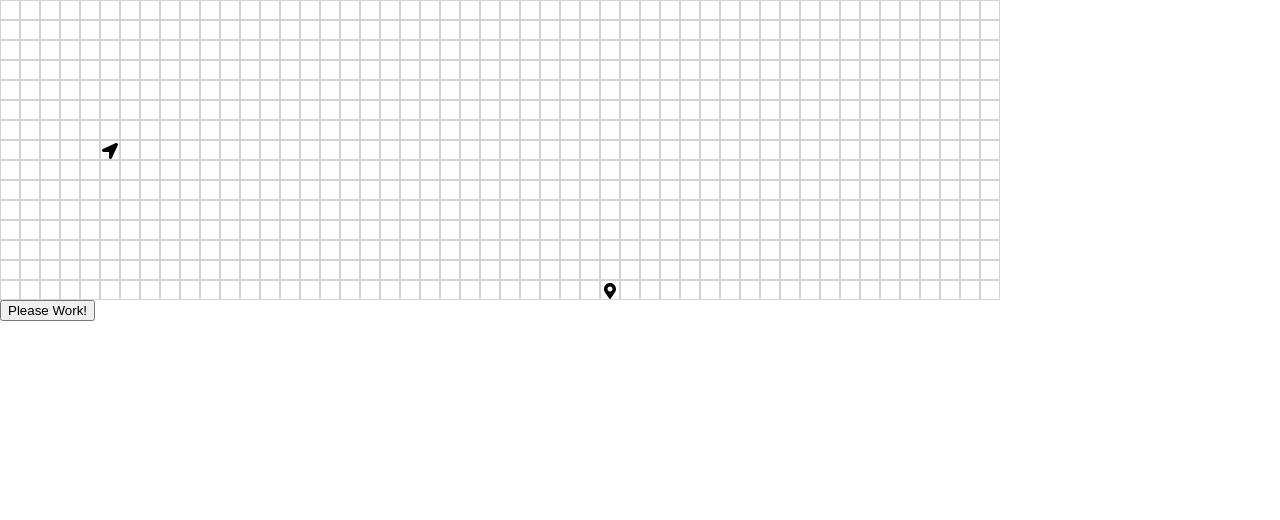
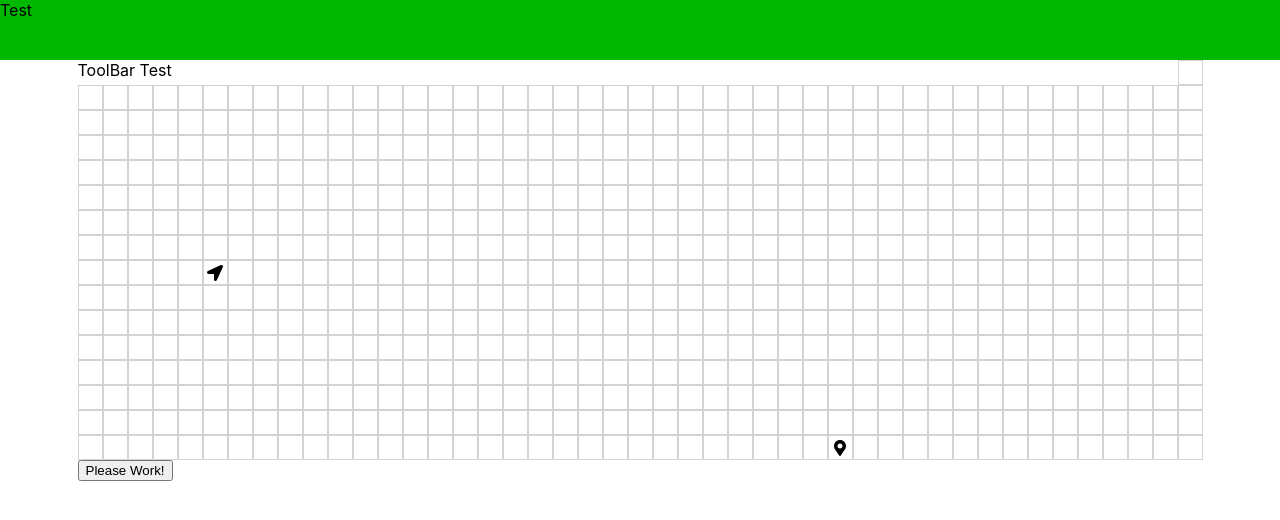
Before and after one commit to joshlampen/pathfinder, a React (Create React App) app: page / in a window 1280 px wide. Shown: the top 520 px of the page. Built offline with nearby package versions, Linux system fonts and the light colour scheme.

Commit message:
Adjust grid and wall drawing; start work on nav bar and tool bar

```diff
--- a/src/components/App.js
+++ b/src/components/App.js
@@ -1,11 +1,15 @@
 import React from 'react';
-import Grid from './Grid'
+import Nav from './Nav';
+import GridBar from './GridBar';
+import Grid from './Grid';
 import '../styles/App.css';
 
 export default function App() {
   return (
     <div className="App">
-      <Grid/>
+      <Nav />
+      <GridBar />
+      <Grid />
     </div>
   );
 }
--- a/src/components/Grid.js
+++ b/src/components/Grid.js
@@ -21,16 +21,16 @@ export default function Grid() {
 
   function toggleWall(row, col, isWall, isStart, isFinish) {
     if (!isStart && !isFinish && !state.inProgress) {
-      const newNode = {
+      const newNode = { // insert new isWall value into node
         ...state.grid[row][col],
         isWall
       }
 
       const newRow = [...state.grid[row]];
-      newRow[col] = newNode;
+      newRow[col] = newNode; // insert new node into row
 
       const grid = [...state.grid];
-      grid[row] = newRow;
+      grid[row] = newRow; // insert new row into grid
 
       setState(prev => ({ ...prev, grid }));
     } else {
--- /dev/null
+++ b/src/components/GridBar/Legend.js
@@ -0,0 +1,9 @@
+import React from 'react';
+
+export default function Legend() {
+  return (
+    <section>
+      <section className="Node"></section>
+    </section>
+  )
+}
--- /dev/null
+++ b/src/components/GridBar/ToolBar.js
@@ -0,0 +1,7 @@
+import React from 'react';
+
+export default function ToolBar() {
+  return (
+    <section>ToolBar Test</section>
+  )
+}
--- /dev/null
+++ b/src/components/GridBar/index.js
@@ -0,0 +1,13 @@
+import React from 'react';
+import Legend from './Legend';
+import ToolBar from './ToolBar';
+import '../../styles/GridBar.css';
+
+export default function GridBar() {
+  return (
+    <div className="GridBar">
+      <ToolBar />
+      <Legend />
+    </div>
+  )
+}
--- /dev/null
+++ b/src/components/Nav.js
@@ -0,0 +1,12 @@
+import React from 'react';
+import '../styles/Nav.css';
+
+export default function Nav() {
+  return (
+    <nav
+      className="Nav"
+    >
+      Test
+    </nav>
+  )
+}
--- a/src/helpers/gridHelpers.js
+++ b/src/helpers/gridHelpers.js
@@ -32,7 +32,7 @@ const setInitialGrid = () => {
     const currentRow = [];
 
     // for each column in the row...
-    for (let col = 0; col < 50; col++) {
+    for (let col = 0; col < 45; col++) {
 
       // create node and push
       currentRow.push(createNode(row, col));
--- a/src/styles/App.css
+++ b/src/styles/App.css
@@ -1,38 +1,8 @@
 .App {
-  text-align: center;
-}
-
-.App-logo {
-  height: 40vmin;
-  pointer-events: none;
-}
-
-@media (prefers-reduced-motion: no-preference) {
-  .App-logo {
-    animation: App-logo-spin infinite 20s linear;
-  }
-}
-
-.App-header {
-  background-color: #282c34;
-  min-height: 100vh;
   display: flex;
   flex-direction: column;
+  justify-content: center;
   align-items: center;
-  justify-content: center;
-  font-size: calc(10px + 2vmin);
-  color: white;
+  margin-top: 60px;
+  /* text-align: center; */
 }
-
-.App-link {
-  color: #61dafb;
-}
-
-@keyframes App-logo-spin {
-  from {
-    transform: rotate(0deg);
-  }
-  to {
-    transform: rotate(360deg);
-  }
-}
--- a/src/styles/Grid.css
+++ b/src/styles/Grid.css
@@ -1,5 +1,5 @@
 .Grid {
   display: flex;
   flex-wrap: wrap;
-  width: 1000px;
+  width: 1125px;
 }
--- /dev/null
+++ b/src/styles/GridBar.css
@@ -0,0 +1,5 @@
+.GridBar {
+  width: 1125px;
+  display: flex;
+  justify-content: space-between;
+}
--- /dev/null
+++ b/src/styles/Nav.css
@@ -0,0 +1,8 @@
+.Nav {
+  position: fixed;
+  top: 0;
+  left: 0;
+  width: 100%;
+  height: 60px;
+  background-color: rgb(0, 184, 0);
+}
--- a/src/styles/Node.css
+++ b/src/styles/Node.css
@@ -1,12 +1,15 @@
 .Node {
-  width: 18px;
-  height: 18px;
+  display: flex;
+  align-items: center;
+  justify-content: center;
+  width: 23px;
+  height: 23px;
   border: 1px solid rgba(168, 168, 168, 0.5);
 }
 
 .node-wall {
   animation-name: wallAnimation;
-  animation-duration: 0.5s;
+  animation-duration: 0.3s;
   background-color: black;
 }
 
@@ -17,11 +20,11 @@
   border: 1px solid #5acbffce;
 }
 
-.node-finish {
+/* .node-finish {
 }
 
 .node-start {
-}
+} */
 
 .node-shortest-path {
   animation-name: shortestPathAnimation;
@@ -106,7 +109,7 @@
 @keyframes wallAnimation {
   0% {
     background-color: rgb(68, 68, 68);
-    transform: scale(0.2);
+    transform: scale(0.5);
   }
 
   100% {
```
